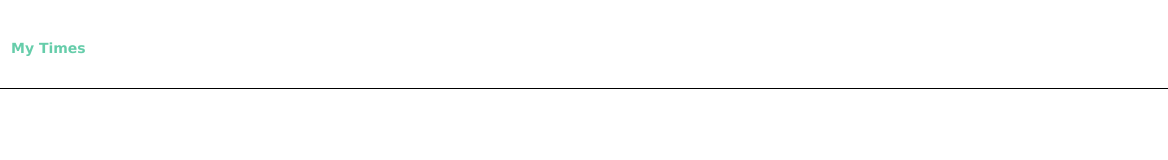
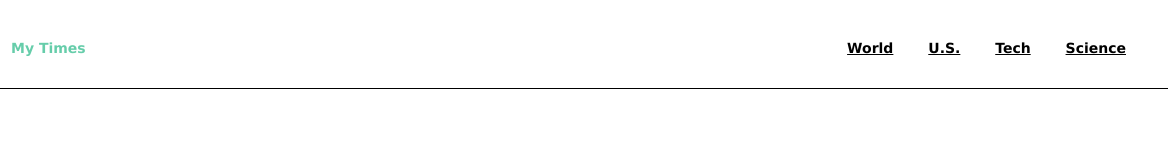
Before and after one commit to Parre1/MyTimes, a plain HTML site: page index.html in a window 1280 px wide. Shown: the full height of the page, 112-1280 px from the left. Drawn offline with Linux system fonts and the light colour scheme.

Commit message:
Second commit

```diff
--- a/index.html
+++ b/index.html
@@ -11,7 +11,10 @@
           <span id="para">My Times</span>
         </div>
       <div class="nav">
-
+            <span id="world">World</span>
+            <span id="us">U.S.</span>
+            <span id="tech">Tech</span>
+            <span id="science">Science</span>
       </div>
     </div>
   </body>
--- a/resource/style.css
+++ b/resource/style.css
@@ -23,3 +23,27 @@
     color: MediumAquamarine;
     padding-left: 15px;
 }
+
+.nav{
+  display: inline-block;
+  padding-right: 50px;
+}
+
+#world{
+  text-decoration: underline;
+  margin-right: 30px;
+}
+
+#us{
+  text-decoration: underline;
+  margin-right: 30px;
+}
+
+#tech{
+  text-decoration: underline;
+    margin-right: 30px;
+}
+
+#science{
+  text-decoration: underline;
+}
```
